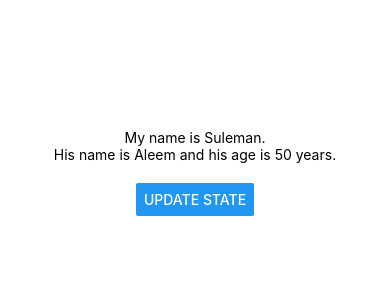
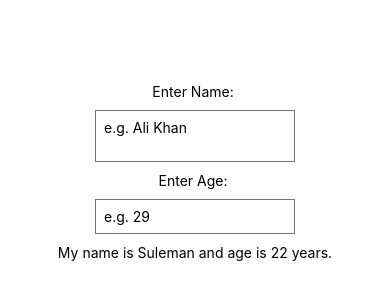
Before and after one commit to sulemanbutt5/React-Native-Tutorial, a React Native app: screen / in a window 390 px wide. Shown: the part 250-550 px from the top of the page. Built offline with nearby package versions, Linux system fonts and the light colour scheme.

Commit message:
Text Input

```diff
--- a/App.js
+++ b/App.js
@@ -1,24 +1,32 @@
 import { StatusBar } from 'expo-status-bar';
 import React,{useState} from 'react';
-import { Button, StyleSheet, Text, View } from 'react-native';
+import { TextInput, StyleSheet, Text, View } from 'react-native';
 
 export default function App() {
 
   const [name,setName]=useState('Suleman')
-  const [person, setPerson] = useState({ name: 'Aleem', age: 50})
-
-  const pressHandler = () => {
-    setName('M Suleman Butt')
-    setPerson({name:'Dar',age:35})
-  }
+  const [age, setAge] = useState(22)
 
   return (
     <View style={styles.container}>
-        <Text>My name is {name}.</Text>
-        <Text>His name is {person.name} and his age is {person.age} years.</Text>
-        <View style={styles.buttonContainer}>
-          <Button title='Update State' onPress={pressHandler}/>
-        </View>
+        <Text>Enter Name: </Text>
+        <TextInput
+          multiline
+          style={styles.input}
+          placeholder='e.g. Ali Khan'
+          onChangeText={(val)=>{setName(val)}}
+        >
+        </TextInput>
+
+        <Text>Enter Age: </Text>
+        <TextInput
+          style={styles.input}
+          placeholder='e.g. 29'
+          keyboardType='numeric'
+          onChangeText={(val)=>{setAge(val)}}
+        >
+        </TextInput>
+        <Text>My name is {name} and age is {age} years.</Text>
     </View>
   );
 }
@@ -30,7 +38,11 @@
     alignItems: 'center',
     justifyContent: 'center',
   },
-  buttonContainer:{
-    marginTop: 20
+  input:{
+    borderWidth: 1,
+    borderColor: '#777',
+    padding:8,
+    margin:10,
+    width:200
   }
 });
```
